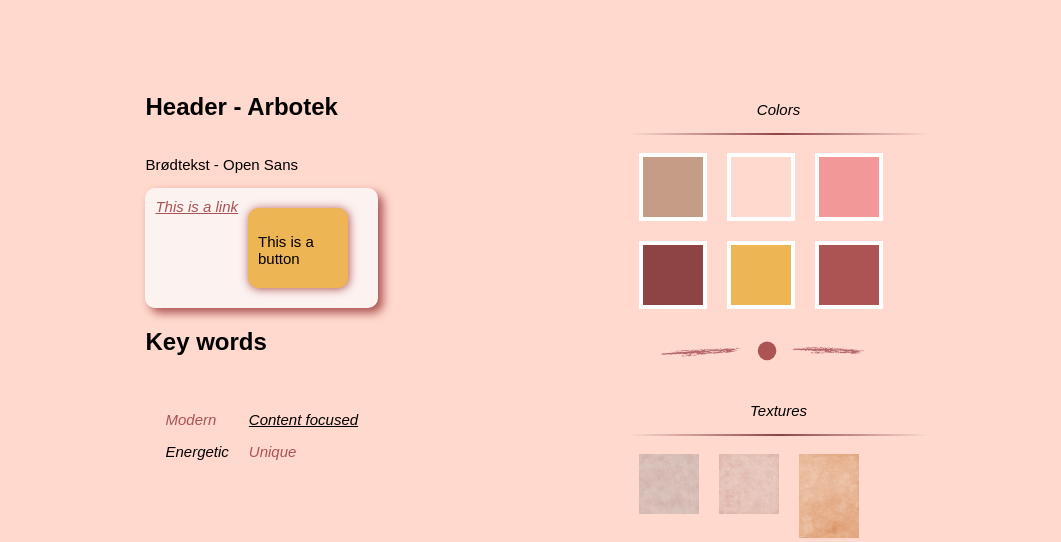
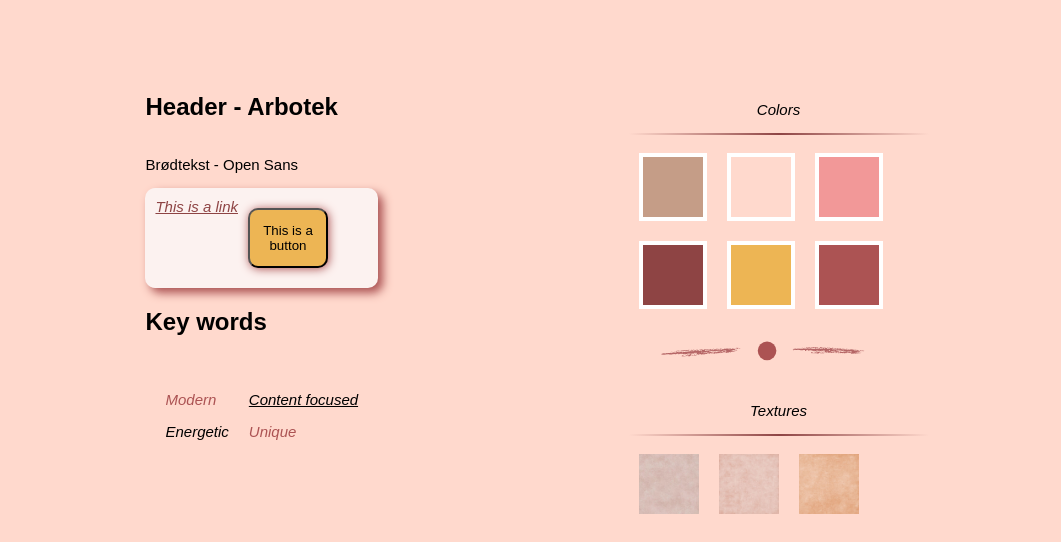
Before and after one commit to MoliseMolly/styletile, a plain HTML site: page index.html in a window 1280 px wide. In both pictures the pointer is over the link "This is a link". Shown: the part 323-865 px from the top of the page, without its empty margins (103-1164 px from the left). Drawn offline with Linux system fonts and the light colour scheme.

Commit message:
styletile-button

```diff
--- a/index.html
+++ b/index.html
@@ -1,5 +1,6 @@
 <!DOCTYPE html>
 <html lang="da">
+
 <head>
     <meta charset="utf-8">
     <meta name="viewport" content="width=device-width, initial-scale=1.0">
@@ -30,9 +31,10 @@
                 </div>
                 <div class="container4">
                     <a href="">This is a link</a>
-                    <div class="button">
+                    <!--<div class="button">
                         <p>This is a button</p>
-                    </div>
+                    </div>-->
+                    <button type="button">This is a button</button>
                 </div>
                 <div>
                     <h2>Key words</h2>
@@ -90,4 +92,6 @@
         </div>
     </section>
 
-</body></html>
+</body>
+
+</html>
--- a/style.css
+++ b/style.css
@@ -92,6 +92,10 @@ a {
     color: #AC5353;
 }
 
+a:hover {
+    color: #8E4444;
+}
+
 img {
     width: 100%;
 }
@@ -169,7 +173,7 @@ section {
     padding: 10px;
 }
 
-.button {
+button {
     background-color: #EDB554;
     border-radius: 10px;
     width: 80px;
@@ -177,7 +181,11 @@ section {
     margin: 10px;
     padding: 10px;
     box-shadow: 1px 1px 10px #AC5353;
+}
 
+button:hover {
+    background-color: #AC5353;
+    color: white;
 
 }
 
@@ -222,6 +230,7 @@ section {
     width: 60px;
     height: 60px;
     margin: 10px;
+    overflow: hidden;
 }
 
 
```
